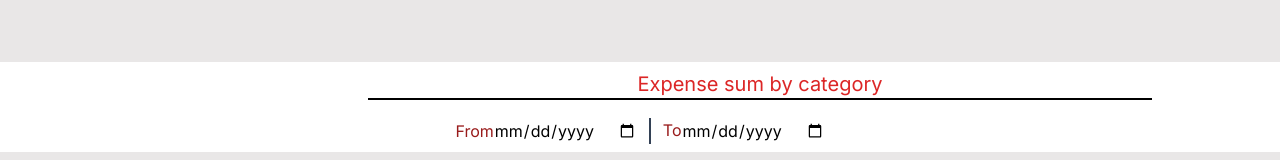
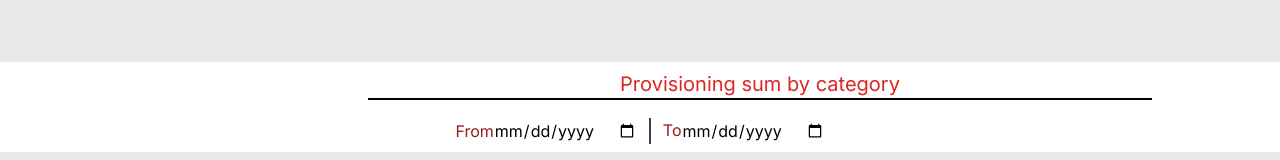
Before and after one commit to TsioryRasoloarijaona/D-BanK-Front, a Next.js app: page /dashboard in a window 1280 px wide. Shown: the part 746-906 px from the top of the page. Built offline with nearby package versions, Linux system fonts and the light colour scheme; no server answers.

Commit message:
fix: changed the last chart's title to provisioning sum

```diff
--- a/app/components/provisioningChart/page.tsx
+++ b/app/components/provisioningChart/page.tsx
@@ -126,7 +126,7 @@ const ProvisioningChart: React.FC = () => {
 
     return (
         <div className={`barContainer  bg provisioningBar`}>
-            <div className={`bg-white mt-2 h-12 pt-2 pl-60`}><h2 className={`text-xl text-red-600 text-center border-solid border-black border-b-2 mx-32`}> Expense sum by category</h2></div>
+            <div className={`bg-white mt-2 h-12 pt-2 pl-60`}><h2 className={`text-xl text-red-600 text-center border-solid border-black border-b-2 mx-32`}> Provisioning sum by category</h2></div>
             <div className={`flex flex-row bg-white py-2 w-full justify-center`}>
                 <div className={`flex flex-row items-center border-solid border-slate-700 border-r-2 pr-3`}>
                     <label htmlFor="startDate" className={`w-1/2 text-red-800`}>From </label>
```
